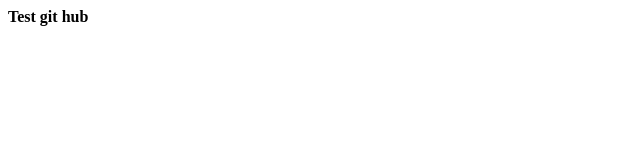
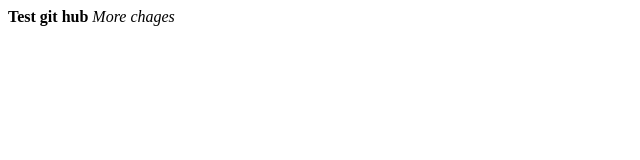
Before and after one commit to patilah/StaticWeb, a plain HTML site: page WebContent/index.html in a window 1280 px wide. Shown: the whole page, without its empty margins (0-640 px from the left). Drawn offline with Linux system fonts and the light colour scheme.

Commit message:
More chabges

```diff
--- a/WebContent/index.html
+++ b/WebContent/index.html
@@ -6,5 +6,6 @@
 </head>
 <body>
 <b>Test git hub</b>
+<i>More chages</i>
 </body>
 </html>
```
